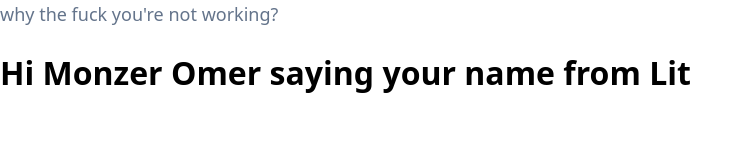
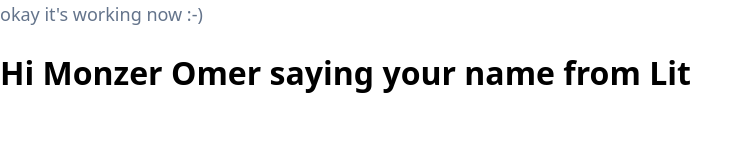
Before and after one commit to monzeromer-lab/lit-wc, a website built with webpack: page dist/index.html in a window 1280 px wide. Shown: the whole page, without its empty margins (0-753 px from the left). Built offline with nearby package versions, Linux system fonts and the light colour scheme.

Commit message:
Update index.html

```diff
--- a/dist/index.html
+++ b/dist/index.html
@@ -10,8 +10,7 @@
 
 <body>
     <script type="module" src="./src/index.js"></script>
-    <h1 class="text-lg text-slate-500">why
-        the fuck you're not working?</h1>
+    <h1 class="text-lg text-slate-500">okay it's working now :-)</h1>
     <my-element></my-element>
     <script src="bundle.js"></script>
 </body>
```
